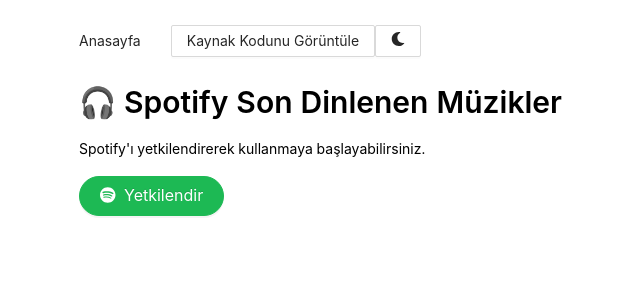
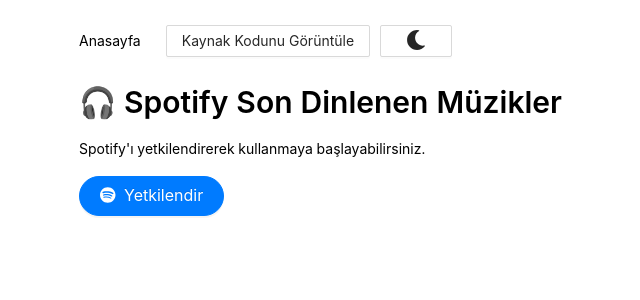
Before and after one commit to madtethys/spotify-son-dinlenenler, a Next.js app: page / in a window 1280 px wide. Shown: the top 300 px of the page, without its empty margins (81-721 px from the left). Built offline with nearby package versions, Linux system fonts and the light colour scheme; no server answers.

Commit message:
Koyu Tema Güncellemesi

```diff
--- a/styles/globals.css
+++ b/styles/globals.css
@@ -5,6 +5,11 @@ html[data-theme='light'] {
   --input-background: #ffffff;
   --input-text-color: #000000;
   --border-color: #d9d9d9;
+  --button-background: #007bff;
+  --button-text-color: #ffffff;
+  --button-border: #007bff;
+  --button-hover-background: #0056b3;
+  --button-hover-border: #0056b3;
 }
 
 /* Dark Theme */
@@ -14,6 +19,11 @@ html[data-theme='dark'] {
   --input-background: #333333;
   --input-text-color: #ffffff;
   --border-color: #444444;
+  --button-background: #007bff;
+  --button-text-color: #ffffff;
+  --button-border: #007bff;
+  --button-hover-background: #0056b3;
+  --button-hover-border: #0056b3;
 }
 
 body {
@@ -36,13 +46,16 @@ input, textarea {
 }
 
 .spotify-auth-btn {
-  background: #1db954 !important; /* Green background for Spotify auth button */
-  border-color: #1db954 !important;
+  background: var(--button-background) !important;
+  color: var(--button-text-color) !important;
+  border-color: var(--button-border) !important;
+  border-radius: 4px;
+  transition: background-color 0.3s, border-color 0.3s;
 }
 
 .spotify-auth-btn:hover {
-  background: #45bb6e !important;
-  border-color: #45bb6e !important;
+  background: var(--button-hover-background) !important;
+  border-color: var(--button-hover-border) !important;
 }
 
 .vert-space {
@@ -59,28 +72,52 @@ input, textarea {
   border-radius: 4px;
 }
 
-/* Custom buttons */
-.theme-toggle-btn, .source-code-btn {
-  margin-left: 10px;
+/* Dark Mode Styles for Ant Design Components */
+.ant-breadcrumb-link {
+  color: var(--text-color) !important;
 }
 
+.ant-tabs-nav-list {
+  color: var(--text-color) !important;
+}
+
+/* Custom Button Styles */
+.custom-button {
+  background: var(--button-background);
+  color: var(--button-text-color);
+  border: 1px solid var(--button-border);
+  border-radius: 4px;
+  padding: 8px 16px;
+  margin: 0 5px;
+  transition: background-color 0.3s, border-color 0.3s;
+  display: flex;
+  align-items: center;
+}
+
+.custom-button:hover {
+  background: var(--button-hover-background);
+  border-color: var(--button-hover-border);
+}
+
+/* Custom Source Code Button Styles */
 .source-code-btn {
-  background: #007bff; /* Blue color for source code button */
-  color: #ffffff;
+  background: transparent;
+  color: var(--text-color);
   border: none;
+  border-bottom: 1px solid var(--border-color);
+  padding: 8px 16px;
+  margin: 0 5px;
+  transition: color 0.3s, border-color 0.3s;
 }
 
 .source-code-btn:hover {
-  background: #0056b3; /* Darker blue on hover */
+  color: var(--button-hover-background);
+  border-color: var(--button-hover-background);
 }
 
-.theme-toggle-btn {
-  background: transparent;
-  color: var(--text-color);
-  border: 1px solid var(--border-color);
+/* Dark Mode and Light Mode Icons */
+.theme-icon {
+  font-size: 20px;
+  cursor: pointer;
+  margin: 0 10px;
 }
-
-.theme-toggle-btn:hover {
-  background: var(--border-color);
-  color: var(--text-color);
-}
```
